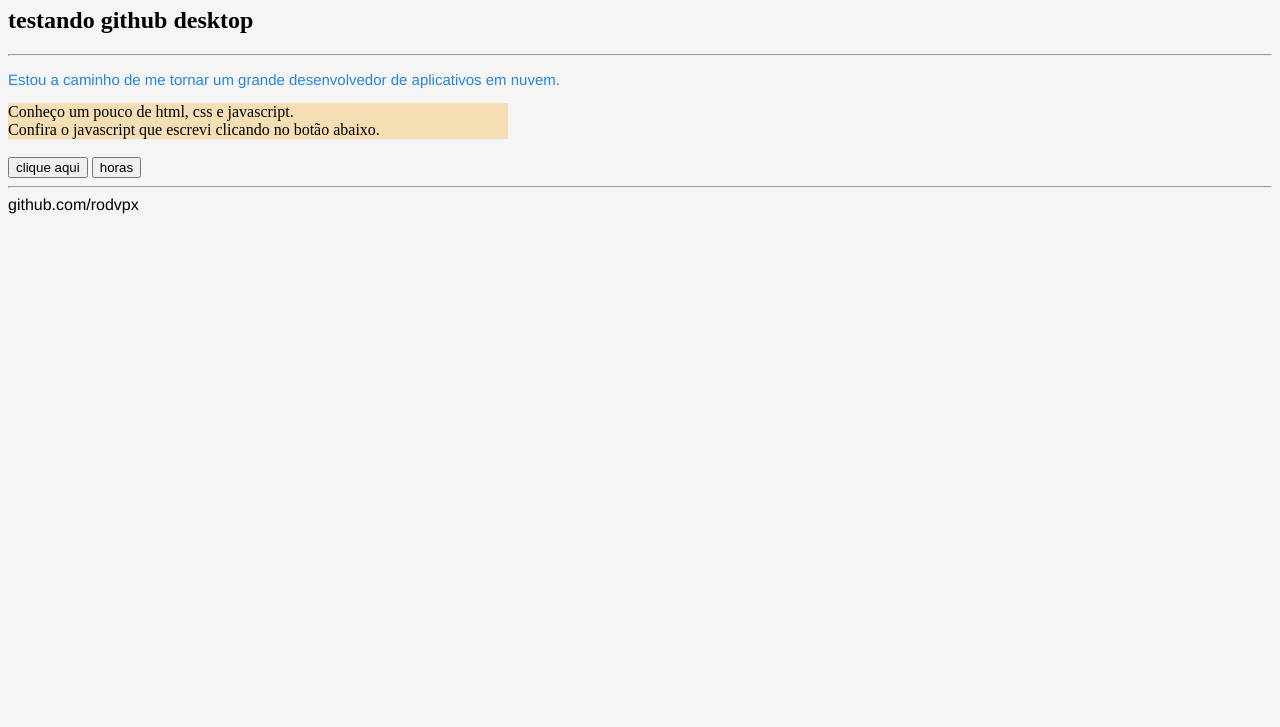
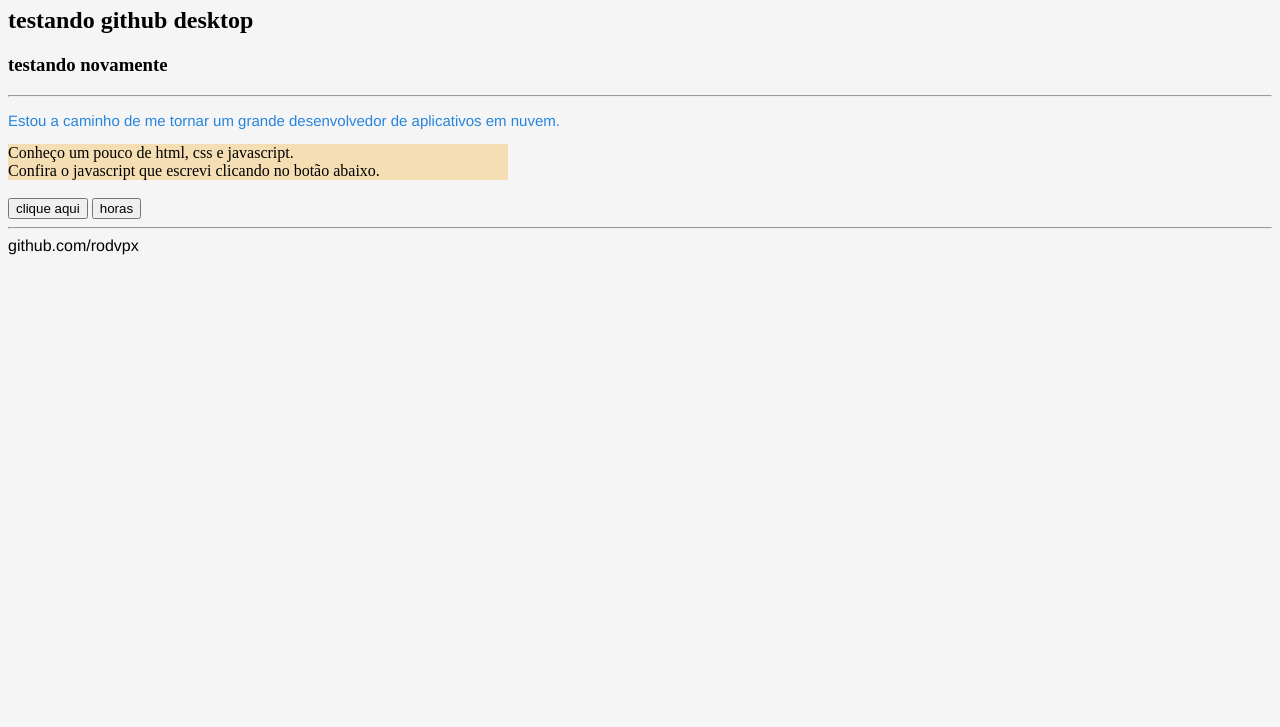
Before and after one commit to rodvpx/ProjetosWeb, a plain HTML site: page Aula02/Parte1/Main.html in a window 1280 px wide. Shown: the part 73-800 px from the top of the page. Drawn offline with Linux system fonts and the light colour scheme.

Commit message:
github descktop ok

```diff
--- a/Aula02/Parte1/Main.html
+++ b/Aula02/Parte1/Main.html
@@ -11,6 +11,7 @@
 <body>
     <h1>Bem vindo a minha pagina principal</h1>
     <h2>testando github desktop</h2>
+    <h3>testando novamente</h3>
     <hr>
     <p>
         Estou a caminho de me tornar um grande
```
